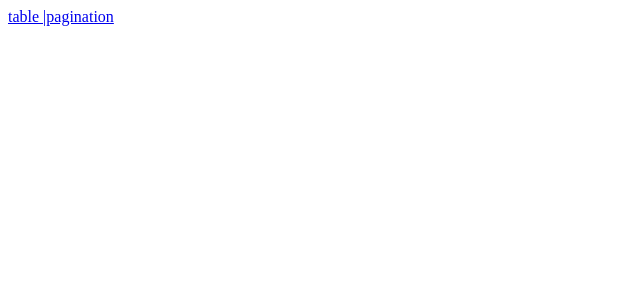
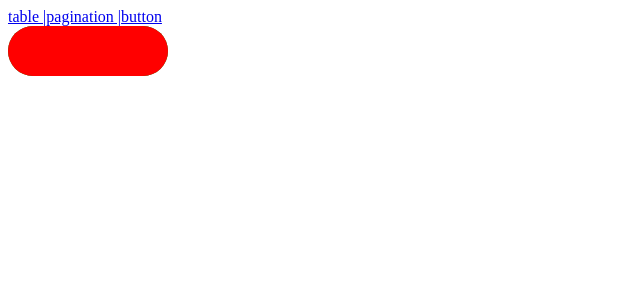
Before and after one commit to VueMaodouCms/Vue_Mao-dou-Cms, a Vue app: page /#/button in a window 1280 px wide. Shown: the top 300 px of the page, without its empty margins (0-640 px from the left). Built offline with nearby package versions, Linux system fonts and the light colour scheme.

Commit message:
button初步

```diff
--- a/public/index.html
+++ b/public/index.html
@@ -6,6 +6,7 @@
     <meta name="viewport" content="width=device-width,initial-scale=1.0">
     <link rel="icon" href="<%= BASE_URL %>favicon.ico">
     <link rel="stylesheet" href="/css/style.css">
+    <link href="https://fonts.googleapis.com/css2?family=Noto+Sans+TC:wght@100;300;400;500;700;900&display=swap" rel="stylesheet">
     <title><%= htmlWebpackPlugin.options.title %></title>
   </head>
   <body>
--- a/src/App.vue
+++ b/src/App.vue
@@ -3,7 +3,9 @@
     router-link(to="/table")
       span table |
     router-link(to="/pagination")
-      span pagination
+      span pagination |
+    router-link(to="/button")
+      span button
     router-view
 </template>
 
--- /dev/null
+++ b/src/components/button.vue
@@ -0,0 +1,38 @@
+<template lang="pug">
+  #btn
+    .ripple Button
+</template>
+
+<style lang="scss">
+  #btn{
+    width: 160px;
+    height: 50px;
+    background: green;
+    border-radius: 30px;
+    text-align: center;
+    line-height: 50px;
+    font-size: 24px;
+    font-family: 'Noto Sans TC', sans-serif;
+    color: white;
+    letter-spacing: 2px;
+    position: relative;
+    &:hover{
+      background: rgb(75, 150, 75);
+    }
+    .ripple{
+      position: relative;
+      overflow: hidden;
+      &::after{
+        content: '';
+      // display: block;
+      position: absolute;
+      top: 0;
+      left: 0;
+      border-radius: 30px;
+      background: red;
+      width: 100%;
+      height: 100%;
+      }
+    }
+  }
+</style>
--- a/src/main.js
+++ b/src/main.js
@@ -5,6 +5,7 @@ import store from './store'
 import pagination from './components/pagination.vue'
 // import darkPagination from './components/dark-pagination.vue'
 import table from './components/table.vue'
+import button from './components/button.vue'
 import '../css/style.css'
 
 Vue.config.productionTip = false
@@ -12,6 +13,7 @@ Vue.config.productionTip = false
 Vue.component('m-pagination', pagination)
 // Vue.component('m-darkPagination', darkPagination)
 Vue.component('m-table', table)
+Vue.component('m-button', button)
 
 new Vue({
   router,
--- a/src/router/index.js
+++ b/src/router/index.js
@@ -19,6 +19,11 @@ const routes = [
     path: '/table',
     name: 'Table',
     component: () => import(/* webpackChunkName: "about" */ '../views/Table.vue')
+  },
+  {
+    path: '/button',
+    name: 'Button',
+    component: () => import(/* webpackChunkName: "about" */ '../views/Button.vue')
   }
 ]
 
--- /dev/null
+++ b/src/views/Button.vue
@@ -0,0 +1,4 @@
+<template lang="pug">
+  #button
+    m-button 按鈕
+</template>
```
